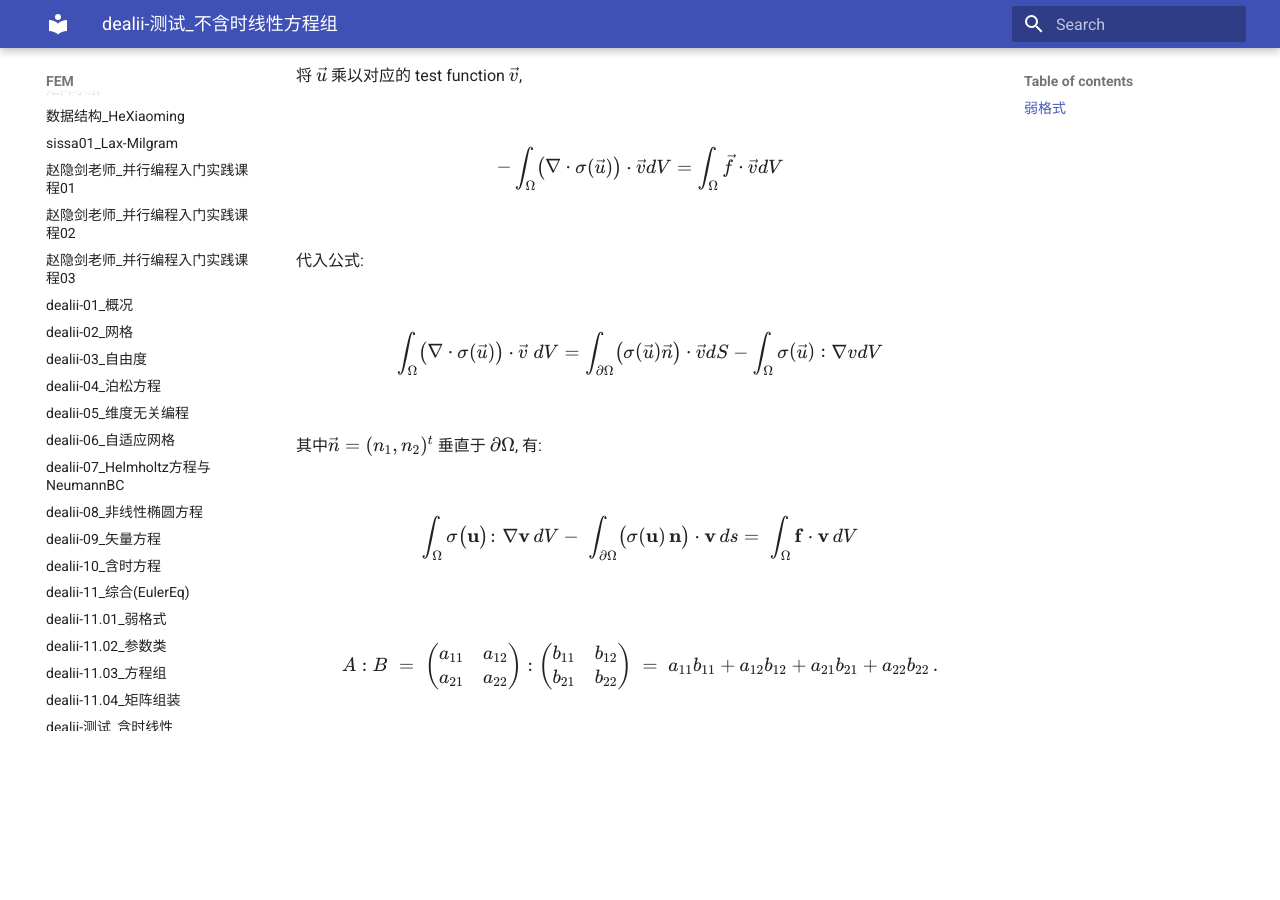
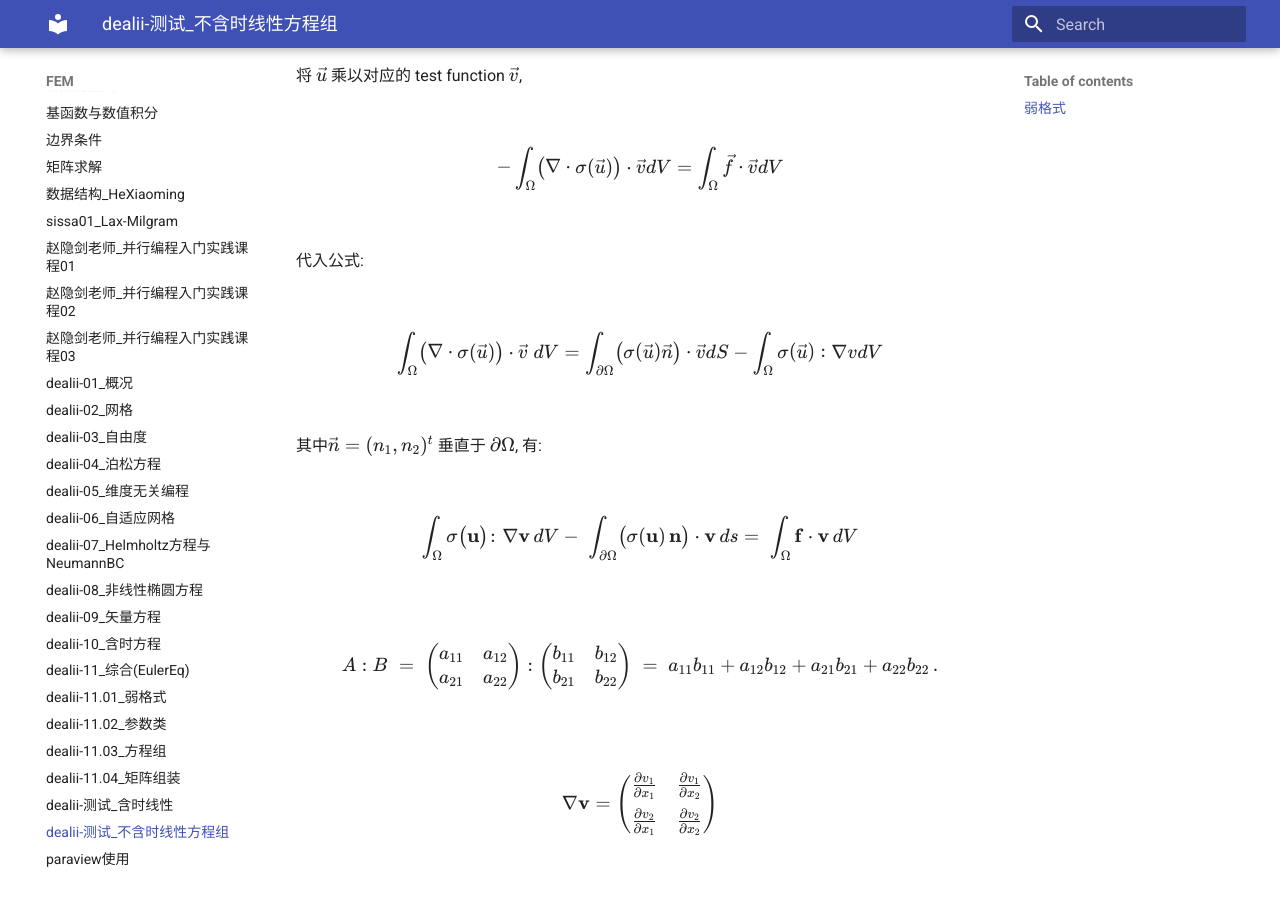
Before and after one commit to ymma98/technotes, an MkDocs documentation site: the page built from docs/FEM/dealii-测试_不含时线性方程组.md, in a window 1280 px wide and 900 px high, scrolled down 1229 px. Built offline with MkDocs 1.6.1 and Material for MkDocs 9.7.7, drawn with Linux system fonts in a browser that asks for light colours; before the commit the page ends 1984 px from its top, so only the background shows below that.

Commit message:
docs/FEM/dealii-测试_不含时线性方程组.md updated from https://stackedit.cn/

```diff
--- a/docs/FEM/dealii-测试_不含时线性方程组.md
+++ b/docs/FEM/dealii-测试_不含时线性方程组.md
@@ -83,9 +83,16 @@ a_{11}b_{11} + a_{12}b_{12} + a_{21}b_{21} + a_{22}b_{22}\,.
 $$
 
 
-
+$$
+\nabla \mathbf{v}
+=
+\begin{pmatrix}
+\frac{\partial v_{1}}{\partial x_{1}} & \frac{\partial v_{1}}{\partial x_{2}} \\[6pt]
+\frac{\partial v_{2}}{\partial x_{1}} & \frac{\partial v_{2}}{\partial x_{2}}
+\end{pmatrix}
+$$
 <!--stackedit_data:
-eyJoaXN0b3J5IjpbLTc1NTIwMzA0MiwxODYwODQ3NzA2LC01Mz
-Y2MDMyMDEsNjExNTExODI4LC0xMjU5NDk5MDY3LC05Njk2NjAw
-NjMsLTEzNjIyMDA5ODddfQ==
+eyJoaXN0b3J5IjpbMTg4MTQyNzEzLDE4NjA4NDc3MDYsLTUzNj
+YwMzIwMSw2MTE1MTE4MjgsLTEyNTk0OTkwNjcsLTk2OTY2MDA2
+MywtMTM2MjIwMDk4N119
 -->
```
